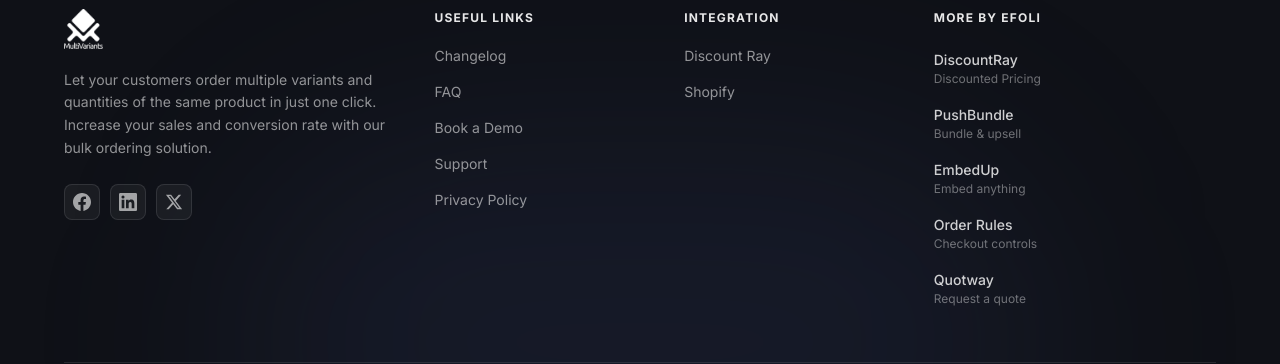
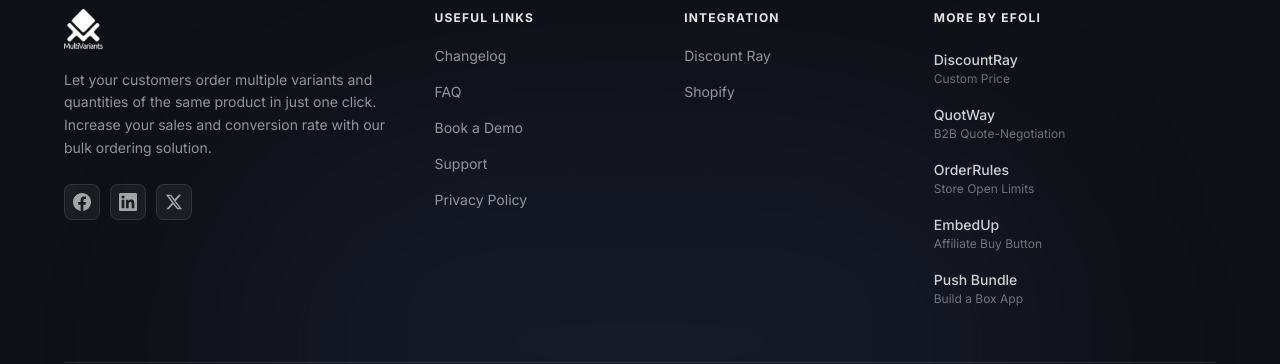
Before and after one commit to mehedi891/multivariants, a Next.js app: page / in a window 1280 px wide. Shown: the part 7794-8158 px from the top of the page. Built offline with nearby package versions, Linux system fonts and the light colour scheme; no server answers.

Commit message:
changes v6

```diff
--- a/components/Footer.tsx
+++ b/components/Footer.tsx
@@ -17,11 +17,11 @@
 ];
 
 const appLinks = [
-  { label: "DiscountRay", desc: "Discounted Pricing", href: "https://discountray.com/" },
-  { label: "PushBundle", desc: "Bundle & upsell", href: "https://pushbundle.com/" },
-  { label: "EmbedUp", desc: "Embed anything", href: "https://embedup.com" },
-  { label: "Order Rules", desc: "Checkout controls", href: "https://orderrules.com" },
-  { label: "Quotway", desc: "Request a quote", href: "https://www.quotway.com" },
+  { label: "DiscountRay", desc: "Custom Price", href: "https://discountray.com/" },
+  { label: "QuotWay", desc: "B2B Quote-Negotiation", href: "https://www.quotway.com" },
+  { label: "OrderRules", desc: "Store Open Limits", href: "https://orderrules.com" },
+  { label: "EmbedUp", desc: "Affiliate Buy Button", href: "https://embedup.com" },
+  { label: "Push Bundle", desc: "Build a Box App", href: "https://pushbundle.com/" },
 ];
 
 const legalLinks = [
```
